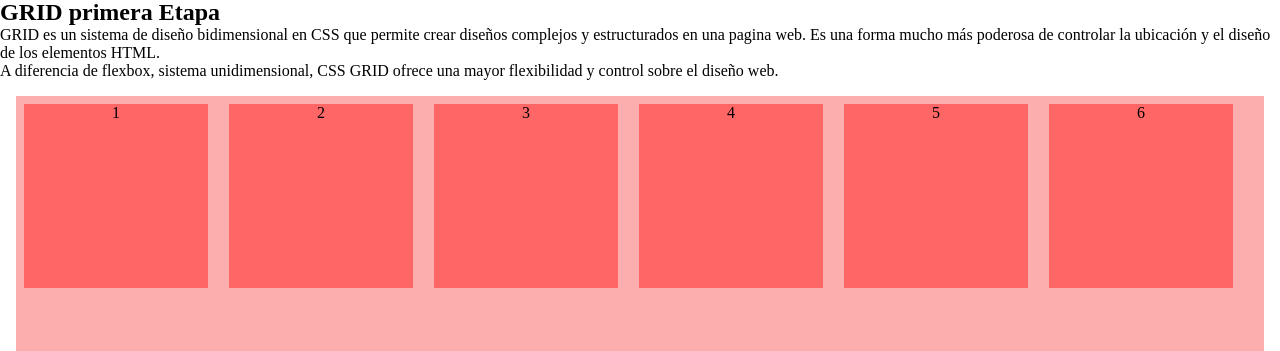
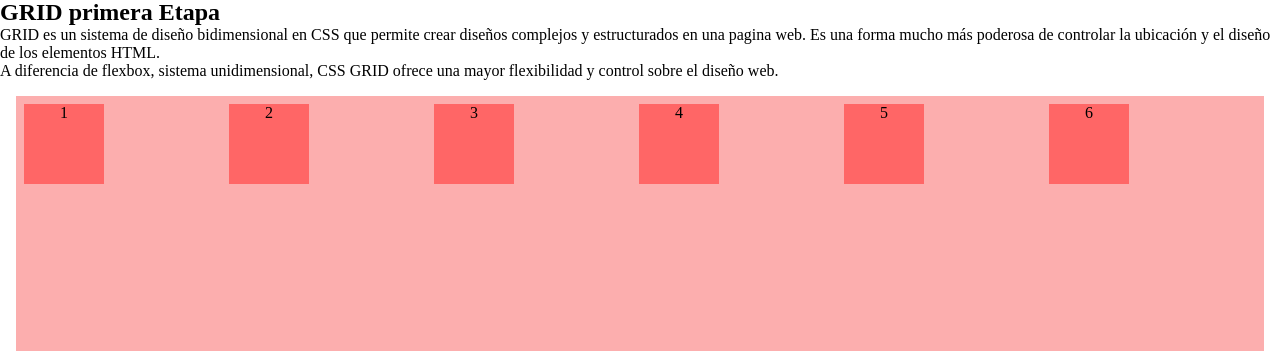
Before and after one commit to Rodrigo-Emca/proyectoVITE, a website built with Vite: page index.html in a window 1280 px wide. Shown: the part 370-721 px from the top of the page. Built offline with nearby package versions, Linux system fonts and the light colour scheme.

Commit message:
continuacion

```diff
--- a/css/style.css
+++ b/css/style.css
@@ -46,4 +46,6 @@ img {
   background-color: #ff6666;
   text-align: center;
   margin: 0.5rem;
+  height: 5rem;
+  width: 5rem;
 }
```
